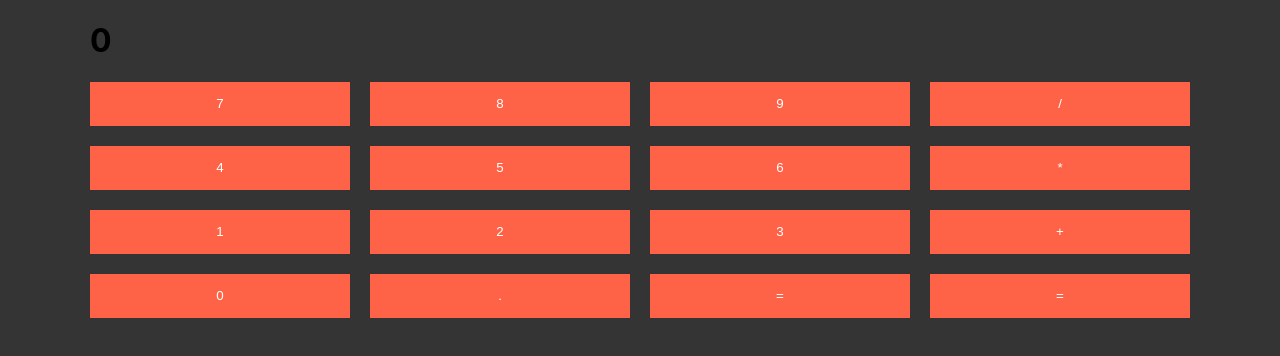
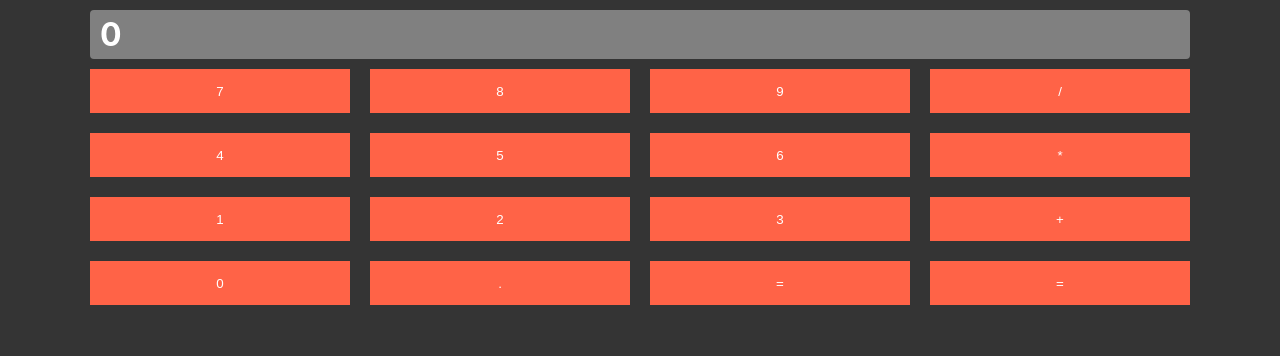
Before and after one commit to SomeChineseGuy/Calculator, a React (Create React App) app: page / in a window 1280 px wide. Shown: the top 356 px of the page. Built offline with nearby package versions, Linux system fonts and the light colour scheme.

Commit message:
Added number check

```diff
--- a/src/App.js
+++ b/src/App.js
@@ -1,11 +1,29 @@
+import { useEffect } from 'react';
 import './App.css';
 import Calculator from './components/Calculator';
 import CalculatorContext from './contexts/CalculatorContext';
 import useCalculator from './hooks/useCalculator';
 
 function App() {
+  const [state, dispatch] = useCalculator();
 
-  const [state, dispatch] = useCalculator();
+  useEffect(() => {
+    const getKeyDown = (e) => {
+      const key = e.key;
+      if(!isNaN(Number(key)) || key === "." ) {
+        dispatch({payload: String(key), type: 'number-click' })
+      }
+    }
+
+    window.addEventListener("keydown", getKeyDown)
+    return () => {
+      window.removeEventListener("keydown",getKeyDown)
+    }
+
+  }, [dispatch])
+
+
+
 
   return (
     <CalculatorContext.Provider value={{ state, dispatch }}>
--- /dev/null
+++ b/src/components/Screen.css
@@ -0,0 +1,11 @@
+.screen-container {
+  background-color: gray;
+  padding: 5px 10px;
+  border-radius: 4px;
+  margin: 10px 0;
+}
+
+.screen {
+  color: white;
+  margin: 0;
+}
--- a/src/components/Screen.jsx
+++ b/src/components/Screen.jsx
@@ -1,12 +1,13 @@
-import React, {useContext, useEffect} from "react";
+import React, {useContext} from "react";
 import CalculatorContext from "../contexts/CalculatorContext";
+import "./Screen.css"
 
 const Screen = () => {
   const {state} = useContext(CalculatorContext);
 
   return (
-    <div>
-      <h1>{state.screen}</h1>
+    <div className="screen-container">
+      <h1 className="screen">{state.screen}</h1>
     </div>
   )
 };
```
